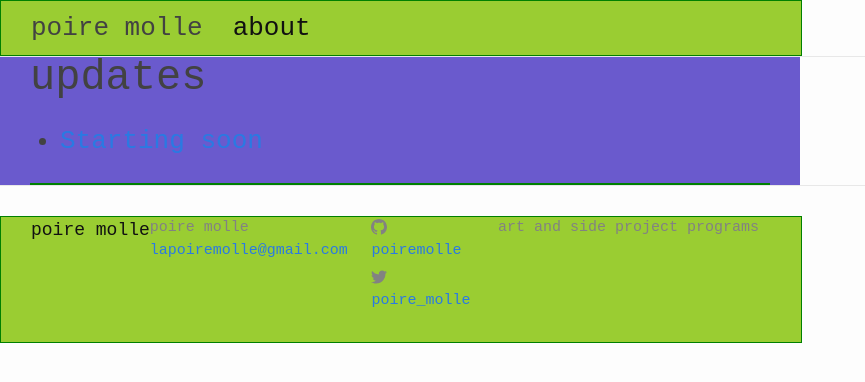
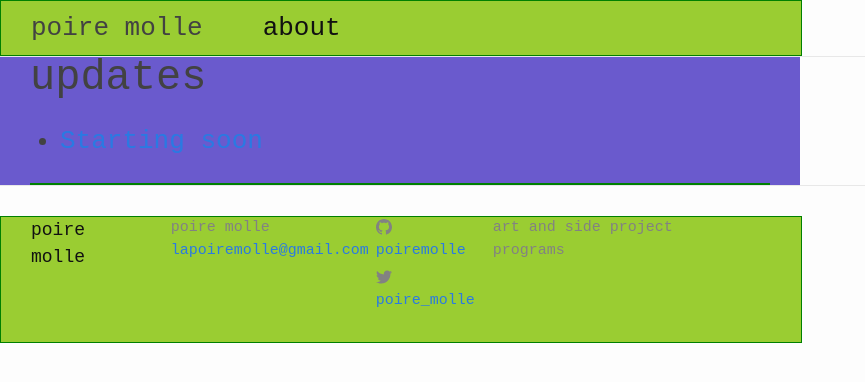
Before and after one commit to poiremolle/blog, a Jekyll site: the page built from index.md, in a window 1280 px wide. Shown: the top 382 px of the page, without its empty margins (0-865 px from the left). Built offline with Jekyll 4.4.1, drawn with Linux system fonts in a browser that asks for light colours.

Commit message:
adding a gap spacing between wrapper elements

```diff
--- a/_sass/minima/_base.scss
+++ b/_sass/minima/_base.scss
@@ -183,6 +183,7 @@ pre {
   margin-left: 0;
   padding-right: $spacing-unit;
   padding-left: $spacing-unit;
+  gap: $spacing-unit;
   @extend %clearfix;
 
   background-color: yellowgreen;
```
